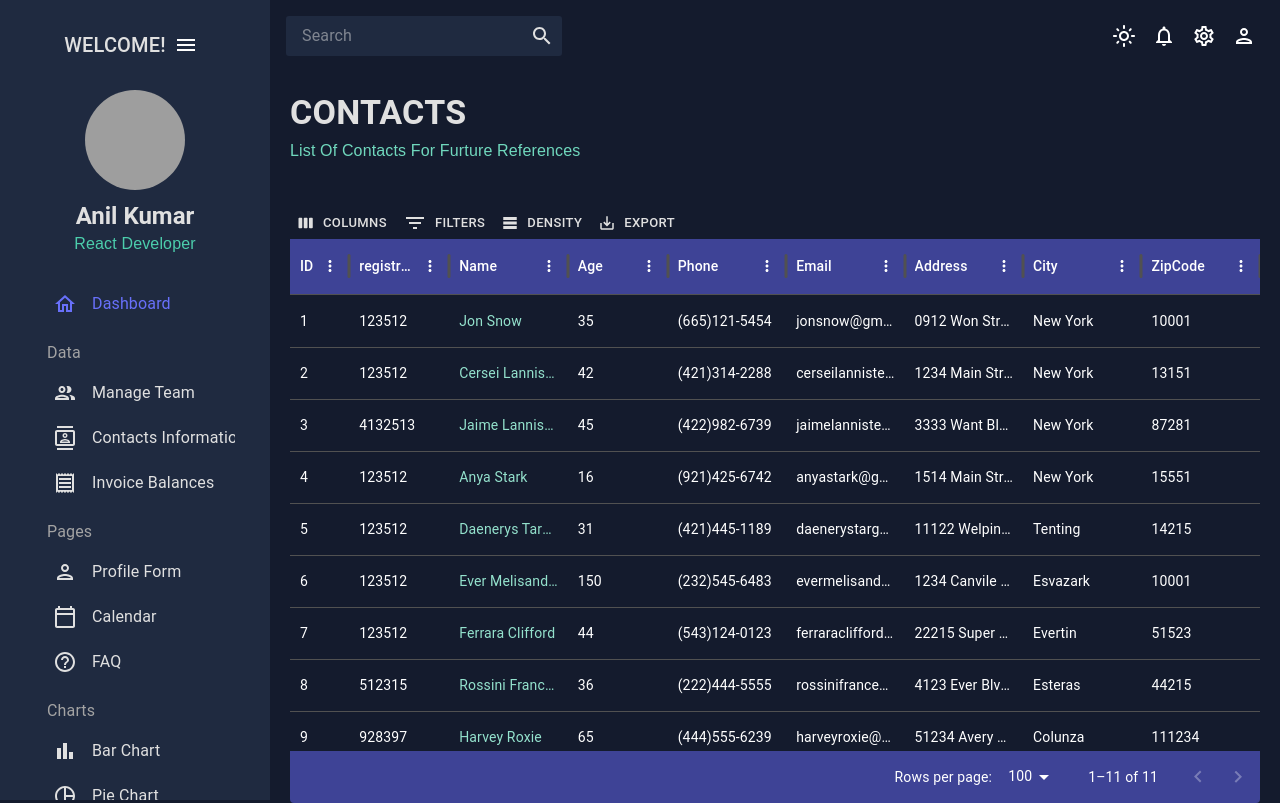
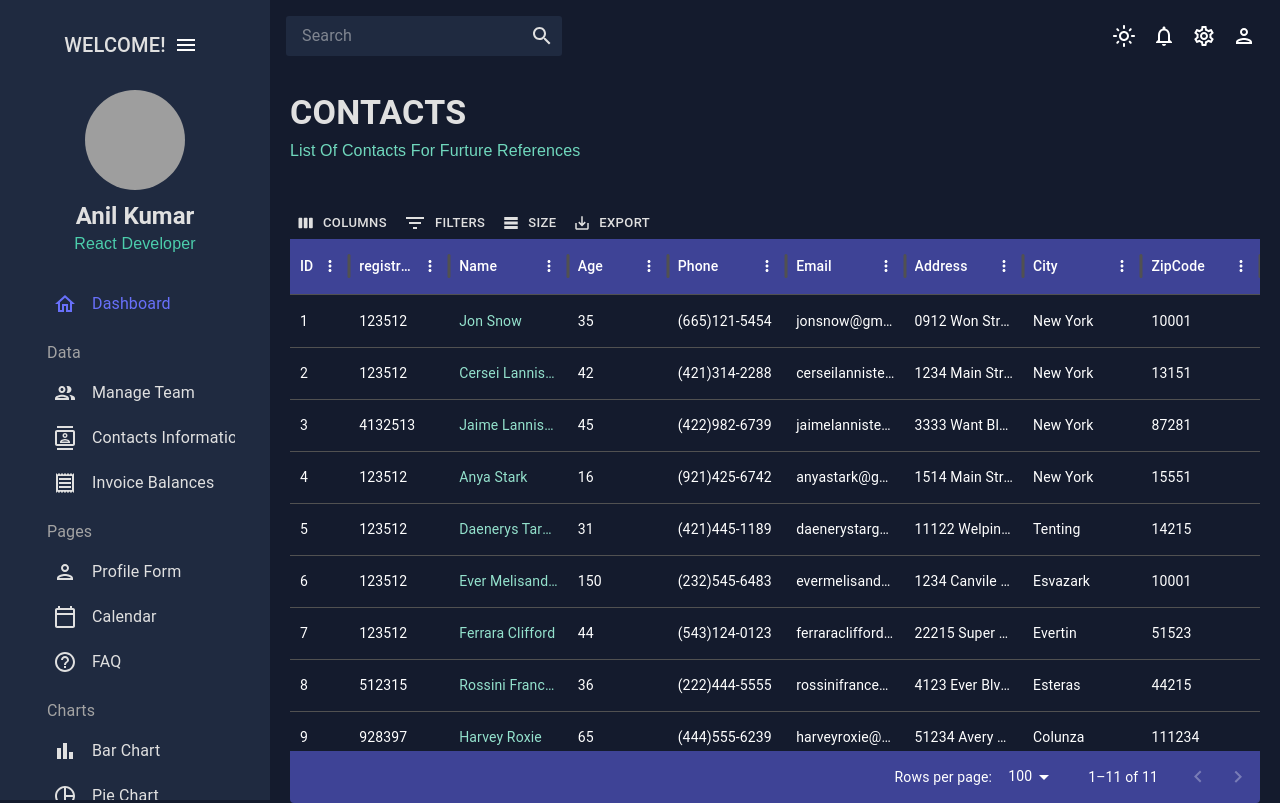
Before and after one commit to anilkr21/reactapp-finance, a React (Create React App) app: page /contacts in a window 1280 px wide. Built offline with nearby package versions, Linux system fonts and the light colour scheme; grey boxes are pictures that could not be loaded; a web font is replaced by a local one.

Commit message:
deployed

```diff
--- a/src/scenes/contacts/index.jsx
+++ b/src/scenes/contacts/index.jsx
@@ -61,7 +61,7 @@ const Contacts =()=>{
         >
             <DataGrid
                     localeText={{
-                        toolbarDensity: 'Density',
+                        toolbarDensity: 'Size',
                         toolbarDensityLabel: 'Size',
                         toolbarDensityCompact: 'Small',
                         toolbarDensityStandard: 'Medium',
```
